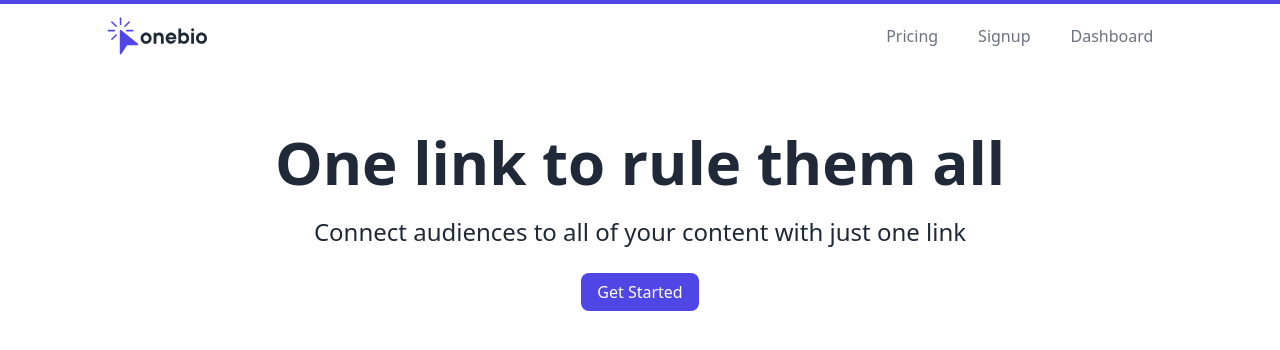
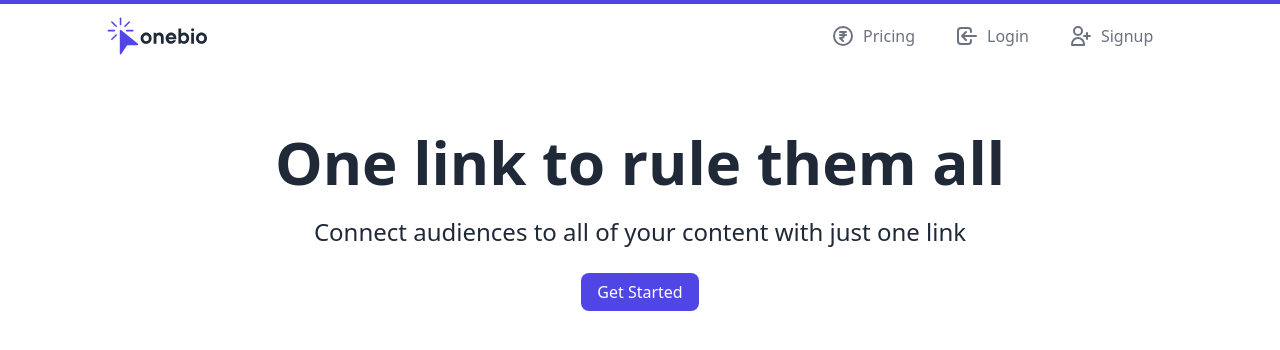
Before and after one commit to jahidanowar/laravuesaas, a Vue app in the folder frontend/: page / in a window 1280 px wide. Shown: the top 350 px of the page. Built offline with nearby package versions, Linux system fonts and the light colour scheme.

Commit message:
Nav Updated

```diff
--- a/frontend/src/components/AppBar.vue
+++ b/frontend/src/components/AppBar.vue
@@ -1,34 +1,58 @@
 <template>
   <header class="bg-white">
-        <div class="container mx-auto py-5 sm:py-0 flex flex-wrap justify-center sm:justify-between">
+    <div
+      class="container mx-auto py-5 sm:py-0 flex flex-wrap justify-center sm:justify-between"
+    >
       <router-link class="block self-center font-bold text-2xl sm:py-2" to="/">
-                <img src="../assets/img/logo.svg" alt="OneBioLink" class="h-10">
+        <img src="../assets/img/logo.svg" alt="OneBioLink" class="h-10" />
       </router-link>
       <nav class="self-center">
         <ul class="inline-flex justify-between align-middle">
+          <template v-if="!user">
             <li class="p-5">
-                        <router-link to="/plans">Pricing</router-link>
+              <router-link to="/plans" class="flex">
+                <svg class="w-6 h-6 mr-2" fill="none" stroke="currentColor" viewBox="0 0 24 24" xmlns="http://www.w3.org/2000/svg"><path stroke-linecap="round" stroke-linejoin="round" stroke-width="2" d="M9 8h6m-5 0a3 3 0 110 6H9l3 3m-3-6h6m6 1a9 9 0 11-18 0 9 9 0 0118 0z"></path></svg>
+                Pricing</router-link>
             </li>
             <li class="p-5">
-                        <router-link to="/signup">Signup</router-link>
+              <router-link to="/login" class="flex">
+                <svg class="w-6 h-6 mr-2" fill="none" stroke="currentColor" viewBox="0 0 24 24" xmlns="http://www.w3.org/2000/svg"><path stroke-linecap="round" stroke-linejoin="round" stroke-width="2" d="M11 16l-4-4m0 0l4-4m-4 4h14m-5 4v1a3 3 0 01-3 3H6a3 3 0 01-3-3V7a3 3 0 013-3h7a3 3 0 013 3v1"></path></svg>
+              Login</router-link>
             </li>
             <li class="p-5">
-                        <router-link to="/dashboard">Dashboard</router-link>
+              <router-link to="/signup" class="flex">
+                <svg class="w-6 h-6 mr-2" fill="none" stroke="currentColor" viewBox="0 0 24 24" xmlns="http://www.w3.org/2000/svg"><path stroke-linecap="round" stroke-linejoin="round" stroke-width="2" d="M18 9v3m0 0v3m0-3h3m-3 0h-3m-2-5a4 4 0 11-8 0 4 4 0 018 0zM3 20a6 6 0 0112 0v1H3v-1z"></path></svg>
+                Signup</router-link>
             </li>
+          </template>
+          <template v-else>
+            <li class="p-5">
+              <router-link to="/dashboard" class="flex">
+                <svg class="w-6 h-6 mr-2" fill="none" stroke="currentColor" viewBox="0 0 24 24" xmlns="http://www.w3.org/2000/svg"><path stroke-linecap="round" stroke-linejoin="round" stroke-width="2" d="M4 6a2 2 0 012-2h2a2 2 0 012 2v2a2 2 0 01-2 2H6a2 2 0 01-2-2V6zM14 6a2 2 0 012-2h2a2 2 0 012 2v2a2 2 0 01-2 2h-2a2 2 0 01-2-2V6zM4 16a2 2 0 012-2h2a2 2 0 012 2v2a2 2 0 01-2 2H6a2 2 0 01-2-2v-2zM14 16a2 2 0 012-2h2a2 2 0 012 2v2a2 2 0 01-2 2h-2a2 2 0 01-2-2v-2z"></path></svg>
+                Dashboard</router-link>
+            </li>
+            <li class="p-5">
+              <router-link to="/account" class="flex">
+              <svg class="w-6 h-6 mr-2" fill="none" stroke="currentColor" viewBox="0 0 24 24" xmlns="http://www.w3.org/2000/svg"><path stroke-linecap="round" stroke-linejoin="round" stroke-width="2" d="M5.121 17.804A13.937 13.937 0 0112 16c2.5 0 4.847.655 6.879 1.804M15 10a3 3 0 11-6 0 3 3 0 016 0zm6 2a9 9 0 11-18 0 9 9 0 0118 0z"></path></svg>
+              My Account</router-link>
+            </li>
+          </template>
         </ul>
       </nav>
     </div>
-
   </header>
 </template>
 
 <script>
+import { mapGetters } from "vuex";
 export default {
-    name:"AppBar",
-
-}
+  name: "AppBar",
+  computed: {
+    ...mapGetters({
+      user: "auth/user",
+    }),
+  },
+};
 </script>
 
-<style>
-
-</style>
+<style></style>
```
Lines whose indentation alone changed are shown as unchanged.
